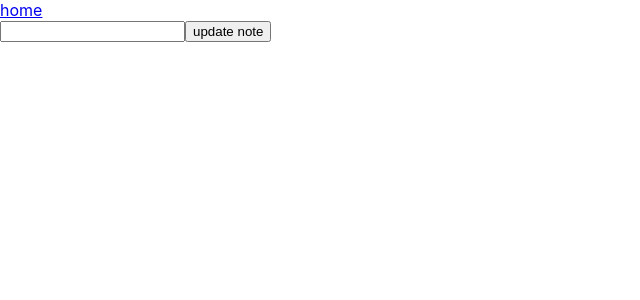
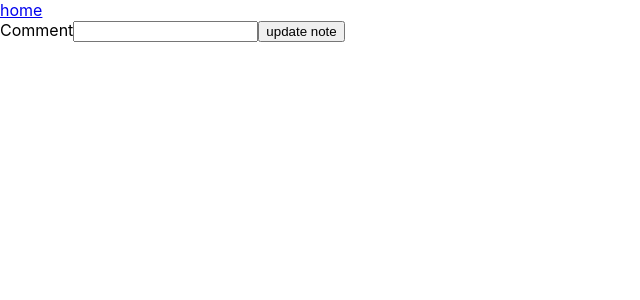
Before and after one commit to boolean-uk/cohort-10-react-demo, a React (Create React App) app: page /1/notes/1/edit in a window 1280 px wide. Shown: the top 300 px of the page, without its empty margins (0-640 px from the left). Built offline with nearby package versions, Linux system fonts and the light colour scheme.

Commit message:
finished ext set2.1 started 2.1

```diff
--- a/db/db.json
+++ b/db/db.json
@@ -29,13 +29,6 @@
       "id": 4
     },
     {
-      "comment": "good job",
-      "author": "Nik",
-      "username": "Klimcuks",
-      "repo": "boolean-uk-grid-components",
-      "id": 5
-    },
-    {
       "comment": "ds",
       "author": "fdf",
       "username": "Klimcuks",
@@ -47,6 +40,18 @@
       "username": "Klimcuks",
       "repo": "assignments",
       "id": 7
+    },
+    {
+      "comment": "dddd",
+      "username": "ample-samples",
+      "repo": "html-boolean-image-grid",
+      "id": 8
+    },
+    {
+      "comment": "comment",
+      "username": "ample-samples",
+      "repo": {},
+      "id": 9
     }
   ]
 }
--- a/src/App.js
+++ b/src/App.js
@@ -11,6 +11,8 @@ import {
 } from "./components/Repos";
 
 function App() {
+  const [repo, setRepo] = useState({})
+  const [reponame, setReponame] = useState()
   const [username, setUsername] = useState("");
   const [notFound, setNotFound] = useState(true);
   return (
@@ -22,6 +24,8 @@ function App() {
           path="/"
           element={
             <Search
+              reponame={reponame}
+              setReponame={setReponame}
               username={username}
               setUsername={setUsername}
               setNotFound={setNotFound}
@@ -45,10 +49,20 @@ function App() {
         />
         <Route
           path="/:username/:reponame"
-          element={<Repo username={username} />}
+          element={<Repo
+            username={username}
+            repo={repo}
+            setRepo={setRepo}
+            reponame={reponame}
+            setReponame={setReponame}
+          />}
         />
         <Route path="/:username/:reponame/notes/add" element={<AddNote />} />
-        <Route path="/:username/:notes/:id/:edit" element={<EditNote />} />
+        <Route path="/:username/notes/:id/edit" element={<EditNote
+          repo={repo}
+          reponame={reponame}
+          setReponame={setReponame}
+        />} />
       </Routes>
     </>
   );
--- a/src/components/Repos/EditNote.js
+++ b/src/components/Repos/EditNote.js
@@ -1,8 +1,44 @@
-export default function EditNote(){
-    return(
-        <div>
+import { useParams, useNavigate } from 'react-router-dom'
+
+export default function EditNote({ repo }){
+  const {username, id} = useParams()
+  const navigate = useNavigate()
+
+  const handleSubmit = (e) => {
+    e.preventDefault()
+    const updatedNote = e.target[0].value
+
+    let updatedComment = {
+      "comment": updatedNote,
+      "username": username,
+      "repo": repo.name
+    }
+
+    const options = {
+    method: "PATCH",
+    headers: {
+      "Content-Type": "application/json"
+    },
+    body: JSON.stringify(updatedComment)
+    }
+
+    console.log(id)
+
+    fetch(`http://localhost:4000/data/${id}`, options)
+    .then(response => {
+      return response.json()
+    })
+    navigate(`/${username}/${repo.name}`)
+  }
+
+  return(
+      <div>
+        <form onSubmit={handleSubmit}>
+          <label>Comment
             <input type="text"></input>
             <button>update note</button>
-        </div>
-    )
+          </label>
+        </form>
+      </div>
+  )
 }
--- a/src/components/Repos/Notes.js
+++ b/src/components/Repos/Notes.js
@@ -7,16 +7,32 @@ function Notes(){
   const { username, reponame  } = useParams()
   console.log('username', username)
 
-  useEffect(() => {
+
+  const getNotes = () => {
     fetch("http://localhost:4000/data")
     .then((res) => res.json())
     .then((json) => setNotes(json))
+  }
+
+  useEffect(() => {
+    getNotes()
   }, [])
 
+  const deleteComment = (id) => {
+    // When deleting a comment, and refreshing the page
+    const options = {
+      method: "DELETE"
+    }
 
-  // function handleClick(id){
+    fetch(`http://localhost:4000/data/${id}`, options)
+    .then(response => {
+      return response.json()
+    })
+    .then(() => {
+        getNotes()
+      })
+  }
 
-  // }
 
 return(
     <>
@@ -26,9 +42,7 @@ return(
           console.log(`here`,el.username, el.repo)
        if(el.username === username && el.repo === reponame ) {
       //  return <li>Comment: {el.comment} Author: {el.author}<button onClick={()=>handleClick(el.id)}>Edit</button> </li>
-      return <li>Comment: {el.comment} <Link to={`/${username}/notes/${el.id}/edit}`}>edit page</Link>
-      </li>
-
+      return <li>Comment: {el.comment} <Link to={`/${username}/notes/${el.id}/edit`}>edit page</Link> <button onClick={() => deleteComment(el.id)}>delete</button></li>
       }
     }
         )
--- a/src/components/Repos/Repo.js
+++ b/src/components/Repos/Repo.js
@@ -3,8 +3,7 @@ import { Link, useParams } from "react-router-dom"
 import { Notes } from './'
 
 
-function Repo ({username, setUsername}) {
-  const [repo, setRepo] = useState({})
+function Repo ({repo, setRepo, username, setUsername}) {
   const [notFound, setNotFound] = useState(false)
 
   const params = useParams()
@@ -28,14 +27,14 @@ function Repo ({username, setUsername}) {
 
   return (
     <>
-          <Link to={`/${username}`}> <button>Back</button></Link>
+          <Link to={`/${params.username}`}> <button>Back</button></Link>
 
       {
         notFound ? (
           <div>repo '{params.reponame}' of user '{params.username}' does not exist</div>
         ) : (
           <div>
-            <Link to={`/${username}/${repo.name}/notes/add`}><button>Add Note</button> </Link>
+            <Link to={`/${params.username}/${repo.name}/notes/add`}><button>Add Note</button> </Link>
             <ul>
               <li>name: {repo.name}</li>
               <li>forks: {repo.forks}</li>
```
